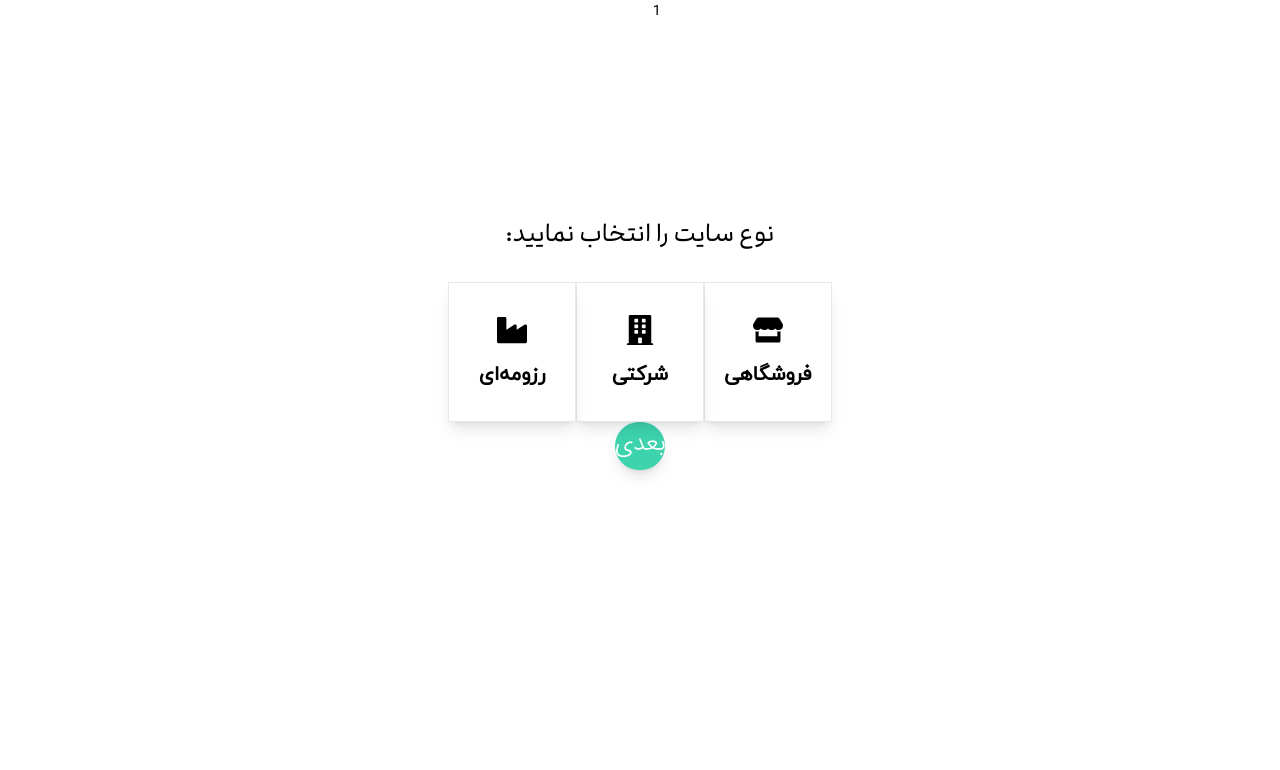
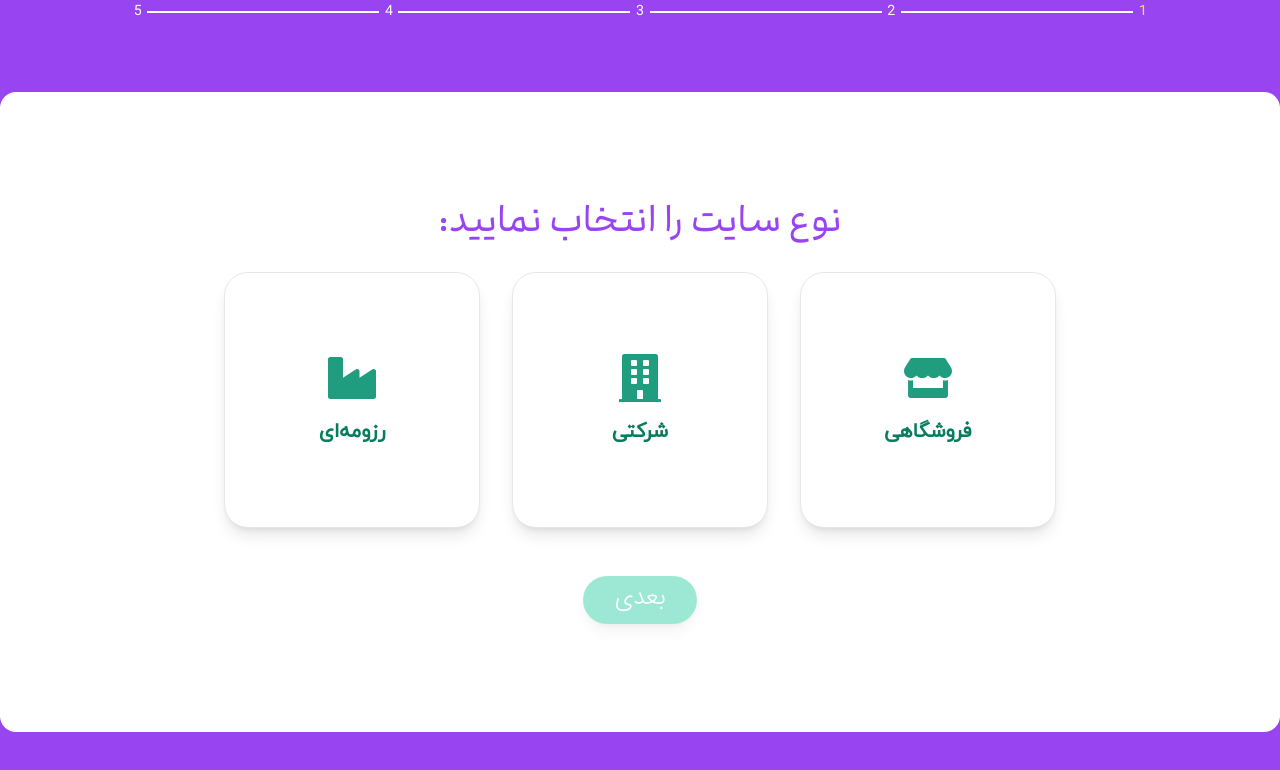
Before and after one commit to oo11boy/webunicode, a Next.js app: page /requestSite/1 in a window 1280 px wide. Shown: the top 770 px of the page. Built offline with nearby package versions, Linux system fonts and the light colour scheme.

Commit message:
feat: better responsive steps

```diff
--- a/public/Styles.css
+++ b/public/Styles.css
@@ -596,12 +596,20 @@ video {
   visibility: hidden;
 }
 
+.fixed {
+  position: fixed;
+}
+
 .absolute {
   position: absolute;
 }
 
 .relative {
   position: relative;
+}
+
+.inset-0 {
+  inset: 0px;
 }
 
 .inset-x-0 {
@@ -641,6 +649,10 @@ video {
   bottom: 1.25rem;
 }
 
+.left-0 {
+  left: 0px;
+}
+
 .left-10 {
   left: 2.5rem;
 }
@@ -743,6 +755,11 @@ video {
   margin-bottom: 2.5rem;
 }
 
+.my-3 {
+  margin-top: 0.75rem;
+  margin-bottom: 0.75rem;
+}
+
 .my-4 {
   margin-top: 1rem;
   margin-bottom: 1rem;
@@ -822,6 +839,10 @@ video {
   margin-top: 2.5rem;
 }
 
+.mt-12 {
+  margin-top: 3rem;
+}
+
 .mt-16 {
   margin-top: 4rem;
 }
@@ -844,6 +865,10 @@ video {
 
 .mt-5 {
   margin-top: 1.25rem;
+}
+
+.mt-6 {
+  margin-top: 1.5rem;
 }
 
 .mt-8 {
@@ -897,6 +922,10 @@ video {
   height: 75%;
 }
 
+.h-32 {
+  height: 8rem;
+}
+
 .h-8 {
   height: 2rem;
 }
@@ -913,6 +942,10 @@ video {
   height: 150px;
 }
 
+.h-\[15vh\] {
+  height: 15vh;
+}
+
 .h-\[180px\] {
   height: 180px;
 }
@@ -925,6 +958,10 @@ video {
   height: 25px;
 }
 
+.h-\[2px\] {
+  height: 2px;
+}
+
 .h-\[30\%\] {
   height: 30%;
 }
@@ -965,6 +1002,10 @@ video {
   min-height: 80vh;
 }
 
+.min-h-lvh {
+  min-height: 100lvh;
+}
+
 .w-1\/4 {
   width: 25%;
 }
@@ -985,6 +1026,10 @@ video {
   width: 8rem;
 }
 
+.w-56 {
+  width: 14rem;
+}
+
 .w-80 {
   width: 20rem;
 }
@@ -1001,10 +1046,18 @@ video {
   width: 180px;
 }
 
+.w-\[20\%\] {
+  width: 20%;
+}
+
 .w-\[200px\] {
   width: 200px;
 }
 
+.w-\[30\%\] {
+  width: 30%;
+}
+
 .w-\[40\%\] {
   width: 40%;
 }
@@ -1017,10 +1070,22 @@ video {
   width: 50px;
 }
 
+.w-\[80\%\] {
+  width: 80%;
+}
+
+.w-\[85\%\] {
+  width: 85%;
+}
+
 .w-\[90\%\] {
   width: 90%;
 }
 
+.w-\[95\%\] {
+  width: 95%;
+}
+
 .w-auto {
   width: auto;
 }
@@ -1031,6 +1096,10 @@ video {
 
 .max-w-\[unset\] {
   max-width: unset;
+}
+
+.max-w-md {
+  max-width: 28rem;
 }
 
 .shrink-0 {
@@ -1121,6 +1190,10 @@ video {
 
 .gap-6 {
   gap: 1.5rem;
+}
+
+.gap-8 {
+  gap: 2rem;
 }
 
 .gap-y-3 {
@@ -1161,6 +1234,14 @@ video {
   border-radius: 0.25rem;
 }
 
+.rounded-2xl {
+  border-radius: 1rem;
+}
+
+.rounded-3xl {
+  border-radius: 1.5rem;
+}
+
 .rounded-full {
   border-radius: 9999px;
 }
@@ -1205,6 +1286,16 @@ video {
   border-color: rgb(209 213 219 / var(--tw-border-opacity));
 }
 
+.border-gray-500 {
+  --tw-border-opacity: 1;
+  border-color: rgb(107 114 128 / var(--tw-border-opacity));
+}
+
+.border-green-500 {
+  --tw-border-opacity: 1;
+  border-color: rgb(34 197 94 / var(--tw-border-opacity));
+}
+
 .border-red-200 {
   --tw-border-opacity: 1;
   border-color: rgb(254 202 202 / var(--tw-border-opacity));
@@ -1215,11 +1306,31 @@ video {
   border-color: rgb(255 255 255 / var(--tw-border-opacity));
 }
 
+.border-yellow-500 {
+  --tw-border-opacity: 1;
+  border-color: rgb(234 179 8 / var(--tw-border-opacity));
+}
+
+.\!bg-\[\#1f9d7e\] {
+  --tw-bg-opacity: 1 !important;
+  background-color: rgb(31 157 126 / var(--tw-bg-opacity)) !important;
+}
+
 .bg-\[\#1D2027\] {
   --tw-bg-opacity: 1;
   background-color: rgb(29 32 39 / var(--tw-bg-opacity));
 }
 
+.bg-\[\#1f9d7e\] {
+  --tw-bg-opacity: 1;
+  background-color: rgb(31 157 126 / var(--tw-bg-opacity));
+}
+
+.bg-\[\#9844F1\] {
+  --tw-bg-opacity: 1;
+  background-color: rgb(152 68 241 / var(--tw-bg-opacity));
+}
+
 .bg-\[\#CFD2D5\] {
   --tw-bg-opacity: 1;
   background-color: rgb(207 210 213 / var(--tw-bg-opacity));
@@ -1230,11 +1341,26 @@ video {
   background-color: rgb(247 247 247 / var(--tw-bg-opacity));
 }
 
+.bg-\[\#F7F8F9\] {
+  --tw-bg-opacity: 1;
+  background-color: rgb(247 248 249 / var(--tw-bg-opacity));
+}
+
 .bg-black {
   --tw-bg-opacity: 1;
   background-color: rgb(0 0 0 / var(--tw-bg-opacity));
 }
 
+.bg-blue-200 {
+  --tw-bg-opacity: 1;
+  background-color: rgb(191 219 254 / var(--tw-bg-opacity));
+}
+
+.bg-blue-50 {
+  --tw-bg-opacity: 1;
+  background-color: rgb(239 246 255 / var(--tw-bg-opacity));
+}
+
 .bg-blue-500 {
   --tw-bg-opacity: 1;
   background-color: rgb(59 130 246 / var(--tw-bg-opacity));
@@ -1260,9 +1386,19 @@ video {
   background-color: rgb(55 65 81 / var(--tw-bg-opacity));
 }
 
+.bg-gray-800 {
+  --tw-bg-opacity: 1;
+  background-color: rgb(31 41 55 / var(--tw-bg-opacity));
+}
+
 .bg-gray-900 {
   --tw-bg-opacity: 1;
   background-color: rgb(17 24 39 / var(--tw-bg-opacity));
+}
+
+.bg-green-50 {
+  --tw-bg-opacity: 1;
+  background-color: rgb(240 253 244 / var(--tw-bg-opacity));
 }
 
 .bg-red-500 {
@@ -1287,6 +1423,15 @@ video {
 .bg-white {
   --tw-bg-opacity: 1;
   background-color: rgb(255 255 255 / var(--tw-bg-opacity));
+}
+
+.bg-yellow-50 {
+  --tw-bg-opacity: 1;
+  background-color: rgb(254 252 232 / var(--tw-bg-opacity));
+}
+
+.bg-opacity-50 {
+  --tw-bg-opacity: 0.5;
 }
 
 .bg-cover {
@@ -1337,6 +1482,11 @@ video {
   padding-right: 1.5rem;
 }
 
+.px-8 {
+  padding-left: 2rem;
+  padding-right: 2rem;
+}
+
 .py-1 {
   padding-top: 0.25rem;
   padding-bottom: 0.25rem;
@@ -1520,6 +1670,21 @@ video {
   line-height: 2;
 }
 
+.text-\[\#077c5f\] {
+  --tw-text-opacity: 1;
+  color: rgb(7 124 95 / var(--tw-text-opacity));
+}
+
+.text-\[\#1f9d7e\] {
+  --tw-text-opacity: 1;
+  color: rgb(31 157 126 / var(--tw-text-opacity));
+}
+
+.text-\[\#9844F1\] {
+  --tw-text-opacity: 1;
+  color: rgb(152 68 241 / var(--tw-text-opacity));
+}
+
 .text-black {
   --tw-text-opacity: 1;
   color: rgb(0 0 0 / var(--tw-text-opacity));
@@ -1569,8 +1734,17 @@ video {
   color: rgb(255 255 255 / 0.8);
 }
 
+.text-yellow-300 {
+  --tw-text-opacity: 1;
+  color: rgb(253 224 71 / var(--tw-text-opacity));
+}
+
 .opacity-0 {
   opacity: 0;
+}
+
+.opacity-20 {
+  opacity: 0.2;
 }
 
 .opacity-30 {
@@ -1718,6 +1892,42 @@ video {
   }
 }
 
+@media (min-width: 640px) {
+  .sm\:container {
+    width: 100%;
+  }
+
+  @media (min-width: 640px) {
+    .sm\:container {
+      max-width: 640px;
+    }
+  }
+
+  @media (min-width: 768px) {
+    .sm\:container {
+      max-width: 768px;
+    }
+  }
+
+  @media (min-width: 1024px) {
+    .sm\:container {
+      max-width: 1024px;
+    }
+  }
+
+  @media (min-width: 1280px) {
+    .sm\:container {
+      max-width: 1280px;
+    }
+  }
+
+  @media (min-width: 1536px) {
+    .sm\:container {
+      max-width: 1536px;
+    }
+  }
+}
+
 .before\:absolute::before {
   content: var(--tw-content);
   position: absolute;
@@ -1752,10 +1962,21 @@ video {
   --tw-gradient-stops: var(--tw-gradient-from), var(--tw-gradient-to);
 }
 
+.hover\:scale-105:hover {
+  --tw-scale-x: 1.05;
+  --tw-scale-y: 1.05;
+  transform: translate(var(--tw-translate-x), var(--tw-translate-y)) rotate(var(--tw-rotate)) skewX(var(--tw-skew-x)) skewY(var(--tw-skew-y)) scaleX(var(--tw-scale-x)) scaleY(var(--tw-scale-y));
+}
+
 .hover\:border-transparent:hover {
   border-color: transparent;
 }
 
+.hover\:bg-blue-100:hover {
+  --tw-bg-opacity: 1;
+  background-color: rgb(219 234 254 / var(--tw-bg-opacity));
+}
+
 .hover\:bg-blue-400:hover {
   --tw-bg-opacity: 1;
   background-color: rgb(96 165 250 / var(--tw-bg-opacity));
@@ -1769,6 +1990,16 @@ video {
 .hover\:bg-blue-900:hover {
   --tw-bg-opacity: 1;
   background-color: rgb(30 58 138 / var(--tw-bg-opacity));
+}
+
+.hover\:bg-green-100:hover {
+  --tw-bg-opacity: 1;
+  background-color: rgb(220 252 231 / var(--tw-bg-opacity));
+}
+
+.hover\:bg-yellow-100:hover {
+  --tw-bg-opacity: 1;
+  background-color: rgb(254 249 195 / var(--tw-bg-opacity));
 }
 
 .hover\:text-gray-400:hover {
@@ -1784,6 +2015,18 @@ video {
 .hover\:text-white:hover {
   --tw-text-opacity: 1;
   color: rgb(255 255 255 / var(--tw-text-opacity));
+}
+
+.hover\:shadow-2xl:hover {
+  --tw-shadow: 0 25px 50px -12px rgb(0 0 0 / 0.25);
+  --tw-shadow-colored: 0 25px 50px -12px var(--tw-shadow-color);
+  box-shadow: var(--tw-ring-offset-shadow, 0 0 #0000), var(--tw-ring-shadow, 0 0 #0000), var(--tw-shadow);
+}
+
+.hover\:shadow-xl:hover {
+  --tw-shadow: 0 20px 25px -5px rgb(0 0 0 / 0.1), 0 8px 10px -6px rgb(0 0 0 / 0.1);
+  --tw-shadow-colored: 0 20px 25px -5px var(--tw-shadow-color), 0 8px 10px -6px var(--tw-shadow-color);
+  box-shadow: var(--tw-ring-offset-shadow, 0 0 #0000), var(--tw-ring-shadow, 0 0 #0000), var(--tw-shadow);
 }
 
 .focus\:outline-none:focus {
@@ -1797,6 +2040,10 @@ video {
   box-shadow: var(--tw-ring-offset-shadow, 0 0 #0000), var(--tw-ring-shadow, 0 0 #0000), var(--tw-shadow);
 }
 
+.disabled\:opacity-50:disabled {
+  opacity: 0.5;
+}
+
 .group:hover .group-hover\:scale-125 {
   --tw-scale-x: 1.25;
   --tw-scale-y: 1.25;
@@ -1858,6 +2105,16 @@ video {
     padding: 1.5rem;
   }
 
+  .sm\:\!text-4xl {
+    font-size: 2.25rem !important;
+    line-height: 2.5rem !important;
+  }
+
+  .sm\:\!text-5xl {
+    font-size: 3rem !important;
+    line-height: 1 !important;
+  }
+
   .sm\:text-3xl {
     font-size: 1.875rem;
     line-height: 2.25rem;
@@ -1869,6 +2126,11 @@ video {
     position: static;
   }
 
+  .md\:my-\[unset\] {
+    margin-top: unset;
+    margin-bottom: unset;
+  }
+
   .md\:my-auto {
     margin-top: auto;
     margin-bottom: auto;
@@ -1920,6 +2182,10 @@ video {
 
   .md\:w-\[50\%\] {
     width: 50%;
+  }
+
+  .md\:w-\[60\%\] {
+    width: 60%;
   }
 
   .md\:w-\[80\%\] {
@@ -2050,6 +2316,10 @@ video {
     display: flex;
   }
 
+  .lg\:\!h-64 {
+    height: 16rem !important;
+  }
+
   .lg\:h-80 {
     height: 20rem;
   }
@@ -2062,12 +2332,20 @@ video {
     height: unset;
   }
 
+  .lg\:\!w-64 {
+    width: 16rem !important;
+  }
+
   .lg\:\!w-full {
     width: 100% !important;
   }
 
   .lg\:w-48 {
     width: 12rem;
+  }
+
+  .lg\:w-\[2\.5\%\] {
+    width: 2.5%;
   }
 
   .lg\:w-\[43\%\] {
--- a/src/Components/Requestsite/Requestsite.js
+++ b/src/Components/Requestsite/Requestsite.js
@@ -13,7 +13,7 @@ export default function Requestsite() {
 
   return (
     <div className="bg-[#9844F1] Requestsite flex flex-col min-h-lvh">
-      <div className="flex h-[15vh] bg-[#9844F1] mx-auto w-[80%] items-center">
+      <div className="flex h-[8vh] lg:h-[15vh] bg-[#9844F1] mx-auto w-[80%] items-center">
         {steptitle.map((item, index) => (
           <React.Fragment key={index}>
             <span
```
